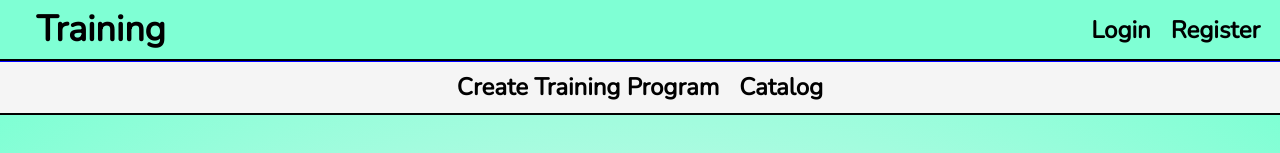
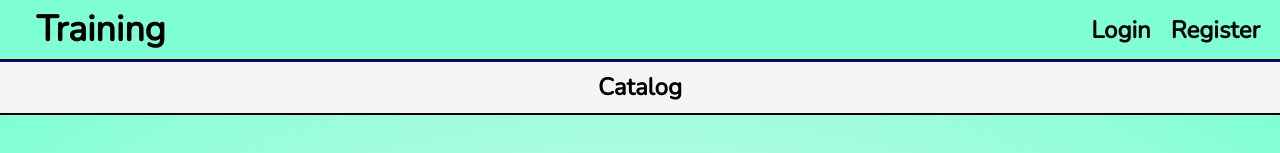
Before and after one commit to DimitarIvVelikov/AngularProject, an Angular app in the folder Project/: page /home in a window 1280 px wide. Shown: the top 153 px of the page. Built offline with nearby package versions, Linux system fonts and the light colour scheme; no server answers.

Commit message:
Added Conditional Rendering

```diff
--- a/Project/src/app/core/header/header.component.html
+++ b/Project/src/app/core/header/header.component.html
@@ -27,7 +27,9 @@
 
   <nav class="main-nav">
     <ul>
-      <li><a routerLink="/create">Create Training Program</a></li>
+      <ng-container *ngIf="isLogged">
+        <li><a routerLink="/create">Create Training Program</a></li>
+      </ng-container>
       <li><a routerLink="/catalog">Catalog</a></li>
     </ul>
   </nav>
```
